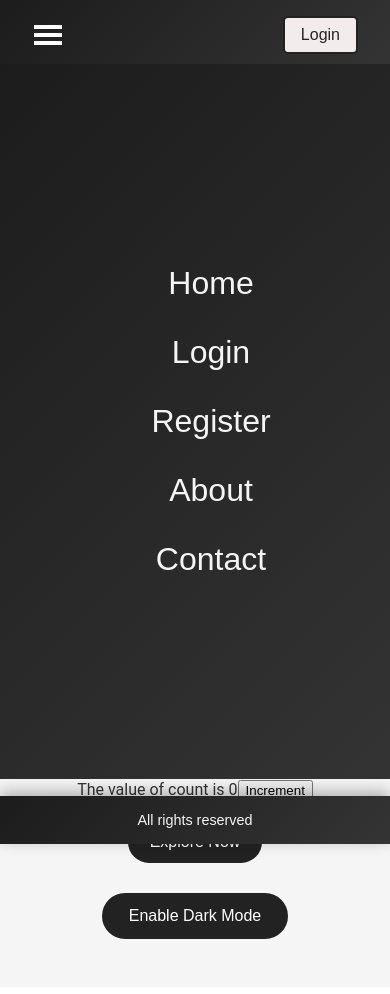
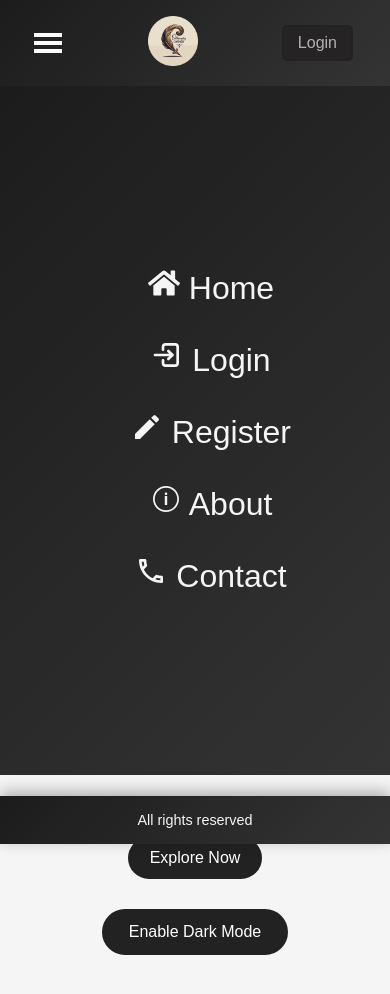
Before and after one commit to JaziqAyub/Calligraphy-Corner, a React (Create React App) app: page / in a window 390 px wide. Both pictures are taken after a click on the element 48 px from the left and 35 px from the top of the page. Shown: the top 994 px of the page. Built offline with nearby package versions, Linux system fonts and the light colour scheme.

Commit message:
Added dropDown,logo,css, fixed media queries

```diff
--- a/package.json
+++ b/package.json
@@ -3,6 +3,7 @@
   "version": "0.1.0",
   "private": true,
   "dependencies": {
+    "animate.css": "^4.1.1",
     "axios": "^1.7.9",
     "react": "^18.3.1",
     "react-dom": "^18.3.1",
--- a/public/index.html
+++ b/public/index.html
@@ -13,9 +13,14 @@
     <link rel="manifest" href="%PUBLIC_URL%/manifest.json" /> -->
     <title>Calligraphy Corner</title>
     <link
+    rel="stylesheet"
+    href="https://cdnjs.cloudflare.com/ajax/libs/animate.css/4.1.1/animate.min.css"
+  />
+    <link
       rel="icon"
       href="_eeae7c9b-f058-446f-8cf5-ab0a435b066c-modified.png"
     />
+
   </head>
 
   <body>
--- a/src/components/Navbar.css
+++ b/src/components/Navbar.css
@@ -41,31 +41,39 @@
 }
 
 .navbar > .login-container {
+  display: flex;
+  align-items: center;
   margin-left: auto;
   color: white;
   font-style: italic;
 }
 .login-button {
-  background-color: #f3ecec;
+  background-color: #252323;
   color: #272424;
   font-size: 1rem;
-  padding: 8px 16px;
+  padding: 7px 14px;
   border: 2px solid #222;
   border-radius: 5px;
   cursor: pointer;
-  text-decoration: none;
+  margin-right: 5px;
 }
 
 .login-button a {
-  color: #272424;
+  color: #b3b2b2;
   text-decoration: none;
 }
+.login-button:hover {
+  background: white;
+  >a{
+    color: #000000;
+  }
+}
 
-.menubar{
+.menubar {
   display: none;
   font-size: 2rem;
   color: rgb(253, 253, 253);
-  >ul{
+  > ul {
     display: flex;
     flex-direction: column;
     position: absolute;
@@ -74,92 +82,103 @@
     top: 64.35px;
     width: 50vh;
     height: 84.69vh;
-
   }
 }
 
+.logo {
+  display: none;
+}
+
+.logowhole > a > img {
+  width: 100%;
+  height: 45px;
+  /* object-fit: contain; */
+}
+
+.dropdown{
+ >ul{
+  background-color: black;
+  >li{
+    position: absolute;
+    top: 90px;
+   color: brown;
+  }
+ }
+}
 @media screen and (max-width: 768px) {
-  .navbar {
-    background: linear-gradient(135deg, #1c1c1c, #343434);
-    padding: 1rem 2rem;
-    box-shadow: 0px 4px 15px rgba(0, 0, 0, 0.3);
-    position: sticky;
-    top: 0;
-    z-index: 1000;
-    display: flex;
-    align-items: center;
-    justify-content: space-between;
-  }
 
   .navbar ul {
     list-style-type: none;
     display: none;
-    justify-content: center;
-    align-items: center;
-    margin: 0 auto;
-    padding: 0;
-    gap: 2rem;
-    flex: 1;
-  }
-
-  .navbar ul li {
-    font-size: 1.1rem;
-    font-weight: 500;
-  }
-
-  .navbar ul li a {
-    color: #f5f5f5;
-    text-decoration: none;
-    padding: 0.5rem 1rem;
-    transition: all 0.3s ease;
-    border-radius: 5px;
-  }
-
-  .navbar ul li a:hover {
-    background: #ffbf00;
-    color: #1c1c1c;
-    box-shadow: 0 4px 15px rgba(255, 191, 0, 0.5);
   }
 
   .navbar > .login-container {
+    display: flex;
+    align-items: center;
     margin-left: auto;
     color: white;
     font-style: italic;
   }
   .login-button {
-    background-color: #f3ecec;
+    background-color: #252323;
     color: #272424;
     font-size: 1rem;
-    padding: 8px 16px;
+    padding: 7px 14px;
     border: 2px solid #222;
     border-radius: 5px;
     cursor: pointer;
-    text-decoration: none;
+    margin-right: 5px;
   }
 
   .login-button a {
-    color: #272424;
+    color: #b3b2b2;
     text-decoration: none;
   }
+  .login-button:hover {
+    background: white;
+    >a{
+      color: #000000;
+    }
+  }
 
-  .menubar{
+  .menubar {
     display: flex;
     font-size: 2rem;
     color: rgb(253, 253, 253);
-    >ul{
+    cursor: pointer;
+    > ul {
       display: flex;
       flex-direction: column;
       position: absolute;
       left: 0;
-      background-color: rgb(41, 39, 39); background: linear-gradient(135deg, #1c1c1c, #343434);
-      top: 64.35px;
+      background: linear-gradient(135deg, #1c1c1c, #343434);
+      top:86px;
       width: 50vh;
-      height: 84.69vh;
-      >li{
+      height:81.69vh;
+      > li {
         font-size: 2rem;
       }
-
     }
   }
 
+  .logo {
+    display: flex;
+    justify-content: center;
+    align-items: center;
+    flex: 1;
+  }
+
+  .logo > a > img {
+    width: 100%;
+    height: 50px;
+    object-fit: contain;
+  }
+
+  .logowhole{
+    display: none;
+  }
+
+  .dropdown{
+    display: none;
+  }
 }
--- a/src/components/Navbar.jsx
+++ b/src/components/Navbar.jsx
@@ -2,6 +2,12 @@ import React, { useState } from "react";
 import "./Navbar.css";
 import { Link } from "react-router-dom";
 import { GiHamburgerMenu } from "react-icons/gi";
+import logo from "./assets/logo.png";
+import { FaHome } from "react-icons/fa";
+import { TbLogin2 } from "react-icons/tb";
+import { MdCreate, MdOutlineLocalPhone } from "react-icons/md";
+import { IoIosInformationCircleOutline } from "react-icons/io";
+import { BsThreeDotsVertical } from "react-icons/bs";
 
 const Navbar = (props) => {
   const username = props.user;
@@ -14,7 +20,11 @@ const Navbar = (props) => {
 
   return (
     <div className="navbar">
-
+       <div className="logowhole">
+          <Link to="/">
+          <img src={logo} alt="Logo" />
+          </Link>
+        </div>
       <ul>
         <li>
           <Link to="/">Home</Link>
@@ -33,43 +43,57 @@ const Navbar = (props) => {
         </li>
       </ul>
 
-
-
-      <div className="menubar" onClick={handleNav}>
-
+      <div className="menubar " onClick={handleNav}>
         <GiHamburgerMenu />
 
-        {showSideNav
-         &&
-          <ul>
+        {showSideNav && (
+          <ul className="animate__animated animate__slideInLeft">
             <li>
-              <Link to="/">Home</Link>
+               <Link to="/"><FaHome/> Home</Link>
             </li>
             <li>
-              <Link to="/user/login">Login</Link>
+              <Link to="/user/login"> <TbLogin2/> Login</Link>
             </li>
             <li>
-              <Link to="/user/register">Register</Link>
+               <Link to="/user/register"><MdCreate/> Register</Link>
             </li>
             <li>
-              <Link to="/about">About</Link>
+           <Link to="/about"> <IoIosInformationCircleOutline/> About</Link>
             </li>
             <li>
-              <Link to="/contact">Contact</Link>
+             <Link to="/contact"><MdOutlineLocalPhone/> Contact</Link>
             </li>
-          </ul>}
+          </ul>
+        )}
+      </div>
+
+        <div className="logo">
+          <Link to="/">
+          <img src={logo} alt="Logo" />
+          </Link>
         </div>
 
 
+      <div className="login-container">
+        {username ? `Welcome ${username}` :
+          <button className="login-button">
+            <Link to="/user/login">Login</Link>
+          </button>
+        }
+        <div onClick={handleNav} className="dropdown">
+          <BsThreeDotsVertical />
+          {
+            showSideNav &&
+            <ul>
+              <li>Settings</li>
+            </ul>
+          }
 
-      <div className="login-container">
-        {username ? (
-          `Welcome ${username}`
-        ) : (
-          <button className="login-button">
-          <Link to="/user/login">Login</Link>{" "}
-          </button>
-        )}
+
+
+
+
+          </div>
       </div>
     </div>
   );
```
Also changed, not shown: src/components/assets/logo.png (added), 1 other file (tests, documents, lock files or other folders). Lines whose indentation alone changed are shown as unchanged.
